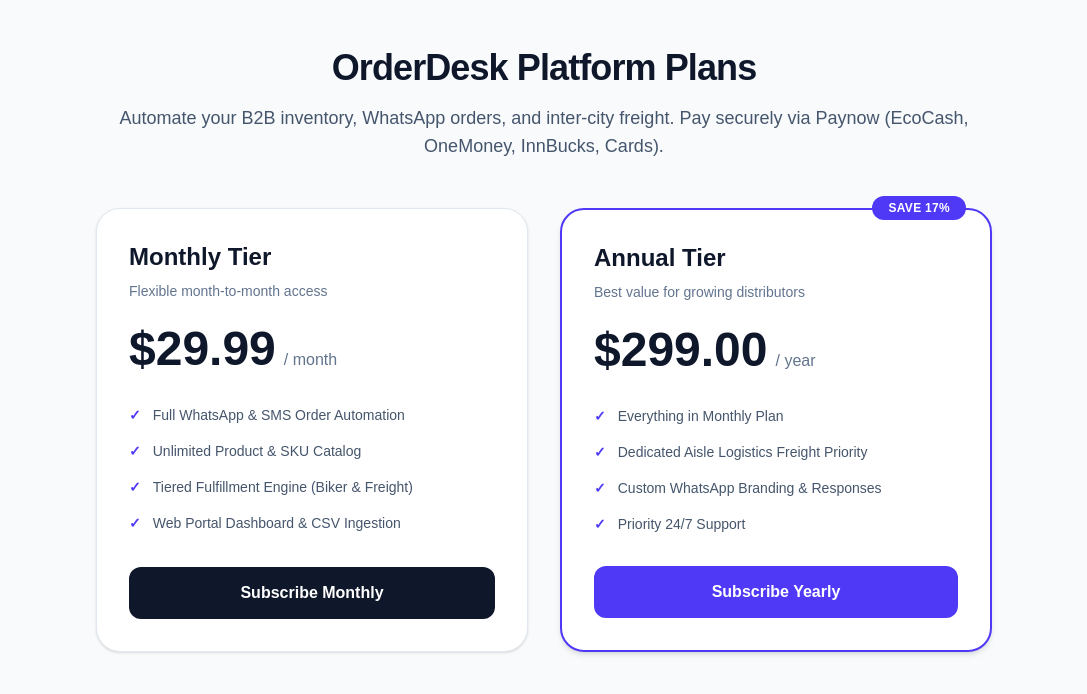
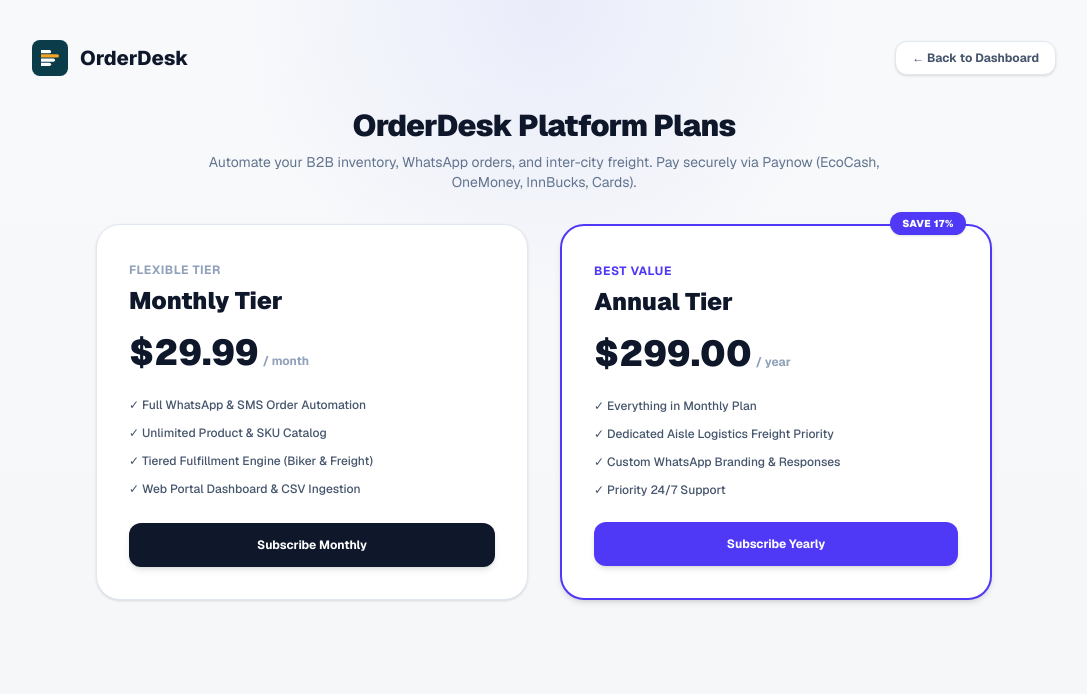
Before and after one commit to Mishtino/orderdesk-ui, a Next.js app: page /billing in a window 1280 px wide. Shown: the top 694 px of the page, without its empty margins (96-1183 px from the left). Built offline with nearby package versions, Linux system fonts and the light colour scheme.

Commit message:
Connect Paynow checkout initialization to backend

```diff
--- a/src/app/billing/page.tsx
+++ b/src/app/billing/page.tsx
@@ -1,134 +1,137 @@
 "use client";
 
 import { useState } from "react";
+import Link from "next/link";
+import Image from "next/image";
 
 export default function BillingPage() {
-  const [loadingPlan, setLoadingPlan] = useState<string | null>(null);
-  const [errorMessage, setErrorMessage] = useState<string | null>(null);
+  const [loading, setLoading] = useState<string | null>(null);
+  const [error, setError] = useState<string | null>(null);
 
-  const handleSubscribe = async (planType: "MONTHLY" | "YEARLY") => {
-    setLoadingPlan(planType);
-    setErrorMessage(null);
+  const handleSubscribe = async (tier: "MONTHLY" | "ANNUAL") => {
+    setLoading(tier);
+    setError(null);
+
+    const userEmail = localStorage.getItem("orderdesk_user_email") || "supplier@vortextech.co.zw";
 
     try {
-      const response = await fetch(
-        "https://orderdesk-backend-9gu2.onrender.com/saas/subscribe",
-        {
-          method: "POST",
-          headers: {
-            "Content-Type": "application/json",
-          },
-          body: JSON.stringify({
-            plan_type: planType,
-            organization_id: "123e4567-e89b-12d3-a456-426614174000",
-            user_email: "supplier@vortex.co.zw",
-          }),
-        }
-      );
+      const res = await fetch("https://orderdesk-backend-9gu2.onrender.com/billing/subscribe", {
+        method: "POST",
+        headers: { "Content-Type": "application/json" },
+        body: JSON.stringify({
+          plan_tier: tier,
+          email: userEmail
+        })
+      });
 
-      const data = await response.json();
-
-      if (!response.ok) {
-        throw new Error(data.detail || "Failed to initiate subscription");
-      }
+      const data = await res.json();
 
       if (data.redirect_url) {
         window.location.href = data.redirect_url;
       } else {
-        throw new Error("No payment URL returned from server.");
+        throw new Error(data.detail || "Unable to initiate Paynow checkout.");
       }
     } catch (err: any) {
-      setErrorMessage(err.message || "An unexpected error occurred.");
+      setError(err.message || "Paynow connection error.");
     } finally {
-      setLoadingPlan(null);
+      setLoading(null);
     }
   };
 
   return (
-    <div className="min-h-screen bg-slate-50 py-12 px-4 sm:px-6 lg:px-8">
-      <div className="max-w-4xl mx-auto">
-        <div className="text-center mb-12">
-          <h1 className="text-4xl font-extrabold text-slate-900 tracking-tight">
-            OrderDesk Platform Plans
-          </h1>
-          <p className="mt-4 text-lg text-slate-600">
+    <div className="min-h-screen bg-slate-50/50 p-6 sm:p-10 font-sans">
+      <div className="max-w-5xl mx-auto space-y-8">
+
+        {/* Navigation Bar */}
+        <div className="flex items-center justify-between">
+          <Link href="/" className="flex items-center gap-3">
+            <Image
+              src="/orderdesk-icon.svg"
+              alt="OrderDesk Icon"
+              width={36}
+              height={36}
+              className="h-9 w-9 object-contain"
+            />
+            <span className="text-xl font-extrabold text-slate-900">OrderDesk</span>
+          </Link>
+          <Link
+            href="/"
+            className="text-xs font-bold text-slate-600 hover:text-slate-900 bg-white px-4 py-2 rounded-xl border border-slate-200 shadow-sm"
+          >
+            ← Back to Dashboard
+          </Link>
+        </div>
+
+        {/* Title Block */}
+        <div className="text-center max-w-2xl mx-auto space-y-2">
+          <h1 className="text-3xl font-black text-slate-900 tracking-tight">OrderDesk Platform Plans</h1>
+          <p className="text-sm text-slate-500">
             Automate your B2B inventory, WhatsApp orders, and inter-city freight. Pay securely via Paynow (EcoCash, OneMoney, InnBucks, Cards).
           </p>
         </div>
 
-        {errorMessage && (
-          <div className="mb-8 p-4 bg-red-50 border border-red-200 text-red-700 rounded-xl text-center">
-            {errorMessage}
+        {error && (
+          <div className="p-4 bg-red-50 border border-red-200 text-red-600 rounded-2xl text-xs font-semibold text-center max-w-md mx-auto">
+            {error}
           </div>
         )}
 
-        <div className="grid md:grid-cols-2 gap-8">
-          <div className="bg-white rounded-3xl p-8 border border-slate-200 shadow-sm flex flex-col justify-between hover:shadow-md transition">
+        {/* Pricing Cards */}
+        <div className="grid md:grid-cols-2 gap-8 max-w-4xl mx-auto">
+
+          {/* Monthly Tier */}
+          <div className="bg-white rounded-3xl p-8 border border-slate-200 shadow-sm flex flex-col justify-between space-y-6">
             <div>
-              <h2 className="text-2xl font-bold text-slate-900">Monthly Tier</h2>
-              <p className="mt-2 text-slate-500 text-sm">Flexible month-to-month access</p>
-              <div className="mt-6 flex items-baseline">
-                <span className="text-5xl font-extrabold text-slate-900">$29.99</span>
-                <span className="ml-2 text-slate-500 font-medium">/ month</span>
+              <span className="text-xs font-bold text-slate-400 uppercase tracking-wider">Flexible Tier</span>
+              <h2 className="text-2xl font-black text-slate-900 mt-1">Monthly Tier</h2>
+              <div className="mt-4 flex items-baseline gap-1">
+                <span className="text-4xl font-black text-slate-900">$29.99</span>
+                <span className="text-xs font-bold text-slate-400">/ month</span>
               </div>
-              <ul className="mt-8 space-y-4 text-sm text-slate-600">
-                <li className="flex items-center gap-3">
-                  <span className="text-indigo-600 font-bold">✓</span> Full WhatsApp & SMS Order Automation
-                </li>
-                <li className="flex items-center gap-3">
-                  <span className="text-indigo-600 font-bold">✓</span> Unlimited Product & SKU Catalog
-                </li>
-                <li className="flex items-center gap-3">
-                  <span className="text-indigo-600 font-bold">✓</span> Tiered Fulfillment Engine (Biker & Freight)
-                </li>
-                <li className="flex items-center gap-3">
-                  <span className="text-indigo-600 font-bold">✓</span> Web Portal Dashboard & CSV Ingestion
-                </li>
+              <ul className="mt-6 space-y-3 text-xs text-slate-600 font-medium">
+                <li className="flex items-center gap-2">✓ Full WhatsApp & SMS Order Automation</li>
+                <li className="flex items-center gap-2">✓ Unlimited Product & SKU Catalog</li>
+                <li className="flex items-center gap-2">✓ Tiered Fulfillment Engine (Biker & Freight)</li>
+                <li className="flex items-center gap-2">✓ Web Portal Dashboard & CSV Ingestion</li>
               </ul>
             </div>
             <button
               onClick={() => handleSubscribe("MONTHLY")}
-              disabled={loadingPlan === "MONTHLY"}
-              className="mt-8 w-full bg-slate-900 hover:bg-slate-800 text-white rounded-xl py-3.5 font-semibold transition disabled:opacity-50"
+              disabled={loading === "MONTHLY"}
+              className="w-full bg-slate-900 hover:bg-slate-800 text-white font-bold py-3.5 rounded-xl text-xs shadow-md transition disabled:opacity-50"
             >
-              {loadingPlan === "MONTHLY" ? "Connecting Paynow..." : "Subscribe Monthly"}
+              {loading === "MONTHLY" ? "Connecting to Paynow..." : "Subscribe Monthly"}
             </button>
           </div>
 
-          <div className="bg-white rounded-3xl p-8 border-2 border-indigo-600 shadow-md flex flex-col justify-between relative hover:shadow-lg transition">
-            <span className="absolute -top-3.5 right-6 bg-indigo-600 text-white text-xs font-bold px-4 py-1 rounded-full uppercase tracking-wide">
+          {/* Annual Tier */}
+          <div className="bg-white rounded-3xl p-8 border-2 border-indigo-600 shadow-md relative flex flex-col justify-between space-y-6">
+            <span className="absolute -top-3.5 right-6 bg-indigo-600 text-white text-[10px] font-black uppercase px-3 py-1 rounded-full tracking-wider shadow-sm">
               Save 17%
             </span>
             <div>
-              <h2 className="text-2xl font-bold text-slate-900">Annual Tier</h2>
-              <p className="mt-2 text-slate-500 text-sm">Best value for growing distributors</p>
-              <div className="mt-6 flex items-baseline">
-                <span className="text-5xl font-extrabold text-slate-900">$299.00</span>
-                <span className="ml-2 text-slate-500 font-medium">/ year</span>
+              <span className="text-xs font-bold text-indigo-600 uppercase tracking-wider">Best Value</span>
+              <h2 className="text-2xl font-black text-slate-900 mt-1">Annual Tier</h2>
+              <div className="mt-4 flex items-baseline gap-1">
+                <span className="text-4xl font-black text-slate-900">$299.00</span>
+                <span className="text-xs font-bold text-slate-400">/ year</span>
               </div>
-              <ul className="mt-8 space-y-4 text-sm text-slate-600">
-                <li className="flex items-center gap-3">
-                  <span className="text-indigo-600 font-bold">✓</span> Everything in Monthly Plan
-                </li>
-                <li className="flex items-center gap-3">
-                  <span className="text-indigo-600 font-bold">✓</span> Dedicated Aisle Logistics Freight Priority
-                </li>
-                <li className="flex items-center gap-3">
-                  <span className="text-indigo-600 font-bold">✓</span> Custom WhatsApp Branding & Responses
-                </li>
-                <li className="flex items-center gap-3">
-                  <span className="text-indigo-600 font-bold">✓</span> Priority 24/7 Support
-                </li>
+              <ul className="mt-6 space-y-3 text-xs text-slate-600 font-medium">
+                <li className="flex items-center gap-2">✓ Everything in Monthly Plan</li>
+                <li className="flex items-center gap-2">✓ Dedicated Aisle Logistics Freight Priority</li>
+                <li className="flex items-center gap-2">✓ Custom WhatsApp Branding & Responses</li>
+                <li className="flex items-center gap-2">✓ Priority 24/7 Support</li>
               </ul>
             </div>
             <button
-              onClick={() => handleSubscribe("YEARLY")}
-              disabled={loadingPlan === "YEARLY"}
-              className="mt-8 w-full bg-indigo-600 hover:bg-indigo-700 text-white rounded-xl py-3.5 font-semibold transition disabled:opacity-50"
+              onClick={() => handleSubscribe("ANNUAL")}
+              disabled={loading === "ANNUAL"}
+              className="w-full bg-indigo-600 hover:bg-indigo-700 text-white font-bold py-3.5 rounded-xl text-xs shadow-md transition disabled:opacity-50"
             >
-              {loadingPlan === "YEARLY" ? "Connecting Paynow..." : "Subscribe Yearly"}
+              {loading === "ANNUAL" ? "Connecting to Paynow..." : "Subscribe Yearly"}
             </button>
           </div>
+
         </div>
       </div>
     </div>
```
